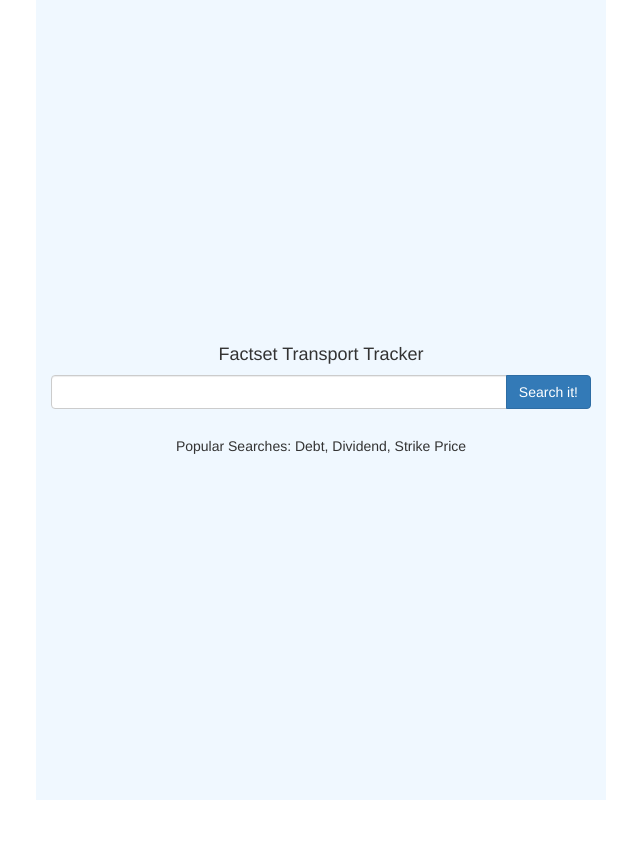
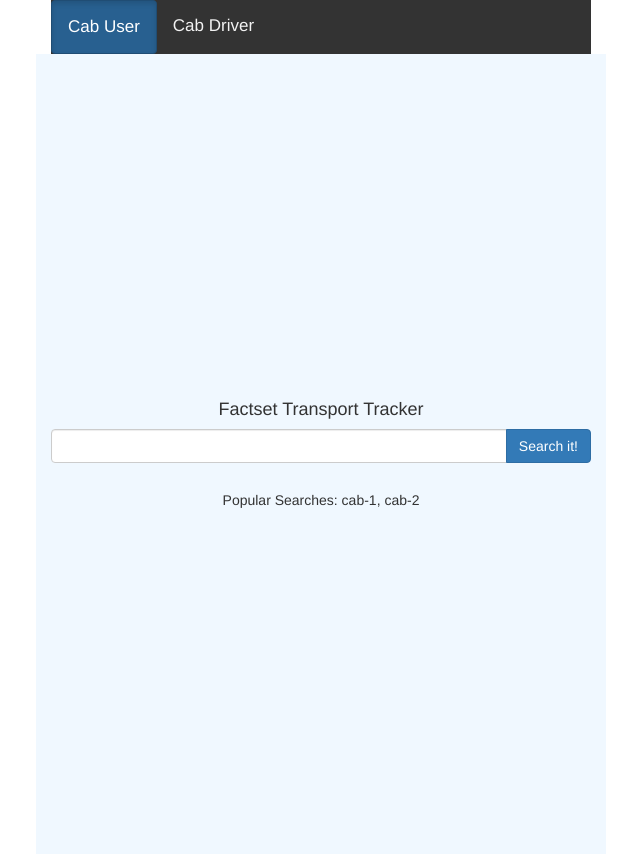
Before and after one commit to imravikumar150k/transporttracker, a plain HTML site: page index.html in a window 1280 px wide. Shown: the whole page, without its empty margins (319-959 px from the left). Before the commit the page ends 800 px from the top, so only its background shows below. Drawn offline with nearby package versions, Linux system fonts and the light colour scheme.

Commit message:
Update index.html

```diff
--- a/index.html
+++ b/index.html
@@ -2,8 +2,7 @@
 <html>
 
 <head>
-    <title>Factset Transport Tracker
-    </title>
+    <title>Finance Dictionary</title>
     <meta charset="utf-8">
     <meta charset="utf-8">
     <meta name="viewport" content="width=device-width, initial-scale=1">
@@ -73,8 +72,17 @@
 </head>
 
 <body>
+
     <div class="container">
+    <div class=" col-xs-12 col-sm-offset-3 col-sm-6">
+    <div class="topnav">
+  <a class="active btn btn-primary" href="#home" >Cab User</a>
+  <a href="cab_driver.html">Cab Driver</a>
+</div>
+
+    </div>
         <div class=" col-xs-12 col-sm-offset-3 col-sm-6 dict">
+
             <div class="search ">
                 <h4 class="center">Factset Transport Tracker</h4>
                 <div class="input-group">
@@ -84,13 +92,38 @@
                     </span>
                 </div>
                 <br />
-                <center><h5 id="popular">Popular Searches: Debt, Dividend, Strike Price</h5></center>
+                <center><h5 id="popular">Popular Searches: cab-1, cab-2</h5></center>
                 <div id="ans"></div>
             </div>
 
         </div>
 
     </div>
+    <style>
+    .topnav {
+  overflow: hidden;
+  background-color: #333;
+}
+
+.topnav a {
+  float: left;
+  color: #f2f2f2;
+  text-align: center;
+  padding: 14px 16px;
+  text-decoration: none;
+  font-size: 17px;
+}
+
+.topnav a:hover {
+  background-color: #ddd;
+  color: black;
+}
+
+.topnav a.active {
+
+  color: white;
+}
+    </style>
 
 </body>
 
```
